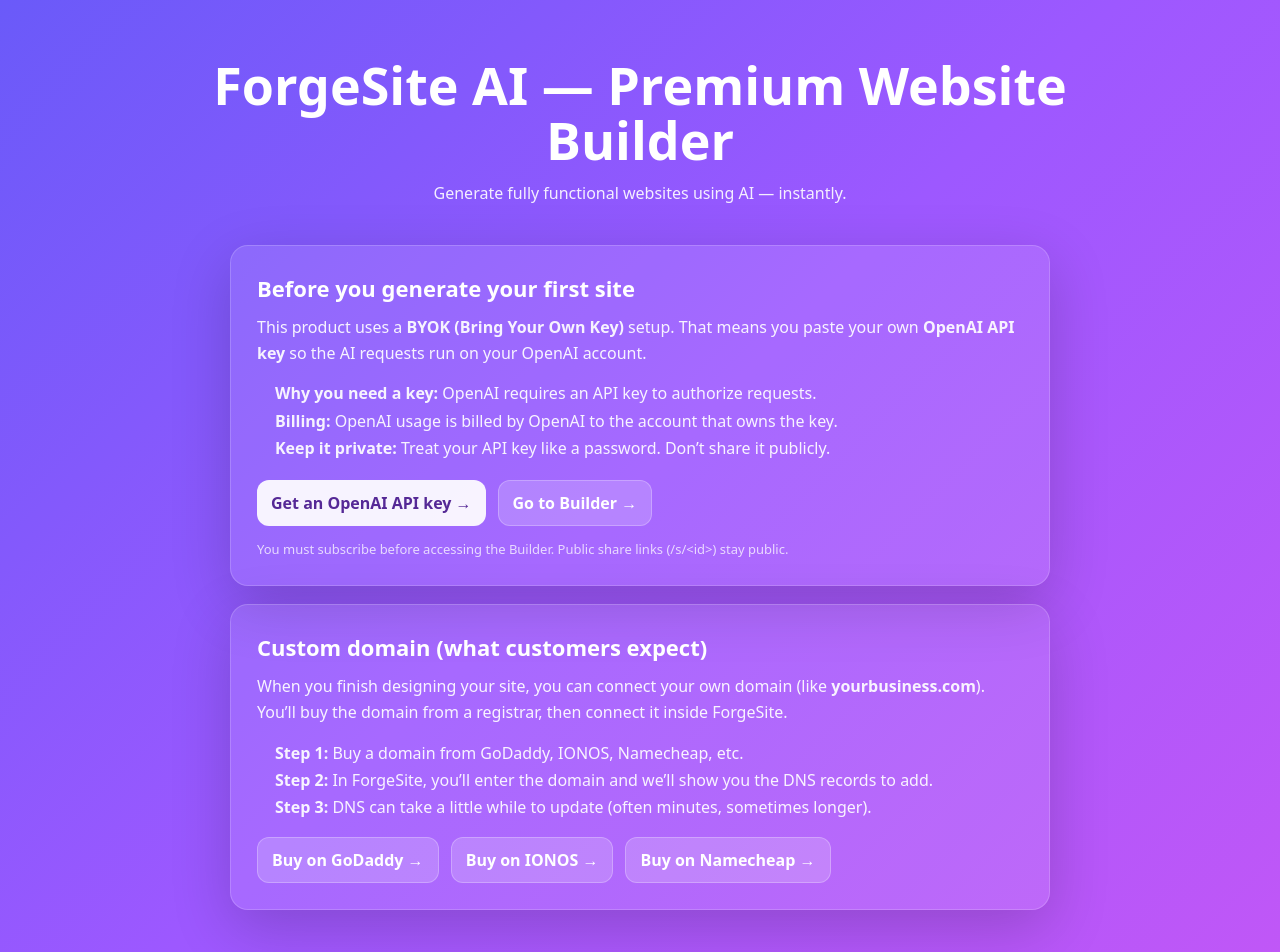
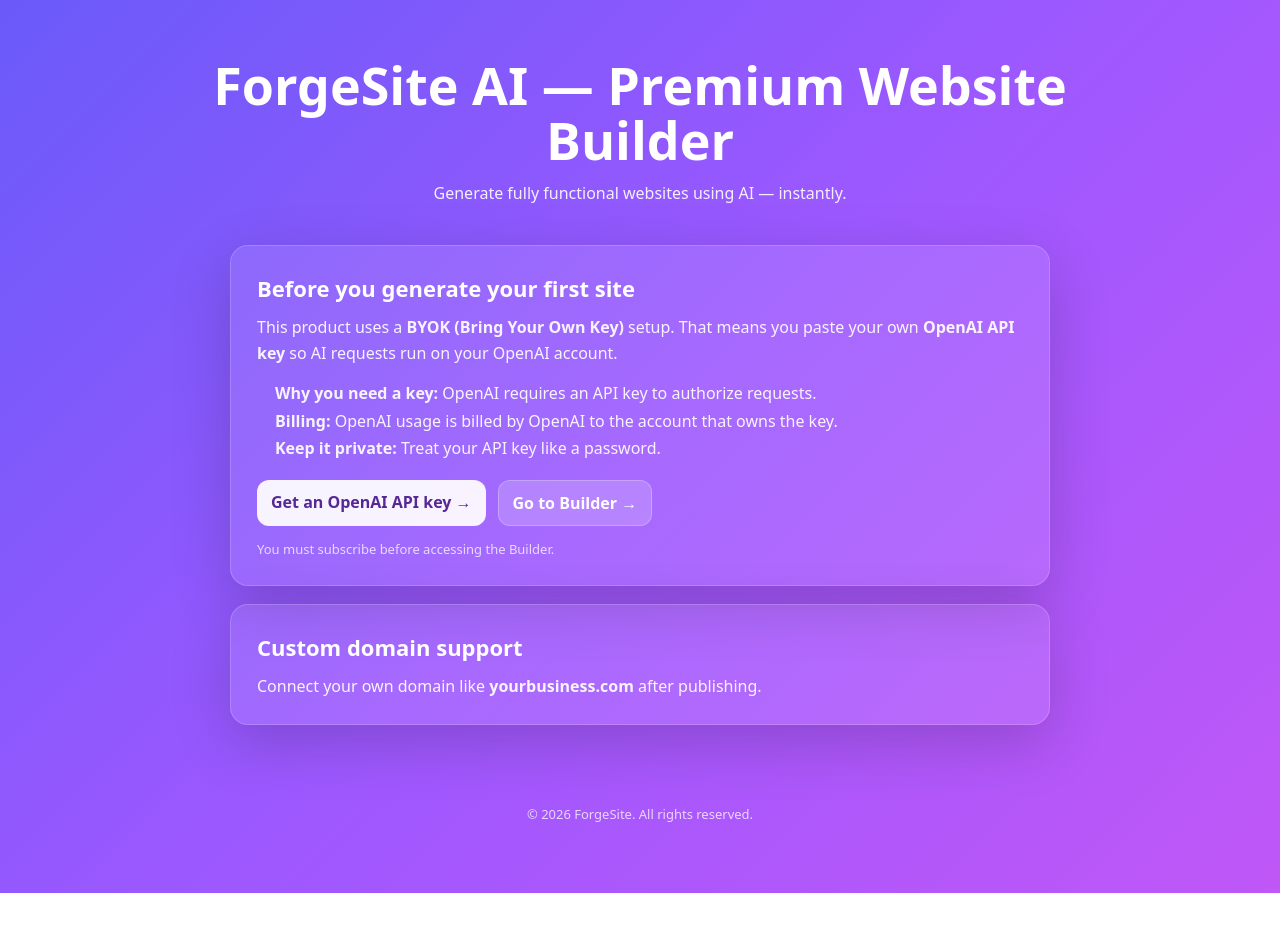
Before and after one commit to blin1124/forgesite, a Next.js app: page / in a window 1280 px wide. Shown: the top 952 px of the page. After the commit the page ends 893 px from the top, so only its background shows below. Built offline with nearby package versions, Linux system fonts and the light colour scheme.

Commit message:
Refactor HomePage layout and update content

```diff
--- a/app/page.tsx
+++ b/app/page.tsx
@@ -1,4 +1,3 @@
-// app/page.tsx
 import Link from "next/link";
 
 export default function HomePage() {
@@ -10,9 +9,12 @@ export default function HomePage() {
           "linear-gradient(135deg, rgb(106, 90, 249), rgb(157, 88, 255), rgb(192, 87, 247))",
         padding: "48px 24px",
         color: "white",
+        display: "flex",
+        flexDirection: "column",
       }}
     >
-      <div style={{ maxWidth: 980, margin: "0 auto" }}>
+      {/* CONTENT */}
+      <div style={{ maxWidth: 980, margin: "0 auto", flex: 1 }}>
         <h1
           style={{
             fontSize: 52,
@@ -48,10 +50,17 @@ export default function HomePage() {
 
           <p style={{ opacity: 0.92, lineHeight: 1.6 }}>
             This product uses a <b>BYOK (Bring Your Own Key)</b> setup. That means you paste your
-            own <b>OpenAI API key</b> so the AI requests run on your OpenAI account.
+            own <b>OpenAI API key</b> so AI requests run on your OpenAI account.
           </p>
 
-          <ul style={{ marginTop: 14, paddingLeft: 18, lineHeight: 1.7, opacity: 0.92 }}>
+          <ul
+            style={{
+              marginTop: 14,
+              paddingLeft: 18,
+              lineHeight: 1.7,
+              opacity: 0.92,
+            }}
+          >
             <li>
               <b>Why you need a key:</b> OpenAI requires an API key to authorize requests.
             </li>
@@ -59,7 +68,7 @@ export default function HomePage() {
               <b>Billing:</b> OpenAI usage is billed by OpenAI to the account that owns the key.
             </li>
             <li>
-              <b>Keep it private:</b> Treat your API key like a password. Don’t share it publicly.
+              <b>Keep it private:</b> Treat your API key like a password.
             </li>
           </ul>
 
@@ -69,9 +78,6 @@ export default function HomePage() {
               target="_blank"
               rel="noreferrer"
               style={{
-                display: "inline-flex",
-                alignItems: "center",
-                gap: 8,
                 padding: "10px 14px",
                 borderRadius: 12,
                 background: "rgba(255,255,255,0.92)",
@@ -83,14 +89,10 @@ export default function HomePage() {
               Get an OpenAI API key →
             </a>
 
-            {/* ✅ THIS IS THE FIX: always go to billing first */}
             <Link
               href="/billing"
               prefetch={false}
               style={{
-                display: "inline-flex",
-                alignItems: "center",
-                gap: 8,
                 padding: "10px 14px",
                 borderRadius: 12,
                 background: "rgba(255,255,255,0.18)",
@@ -104,12 +106,12 @@ export default function HomePage() {
             </Link>
           </div>
 
-          <p style={{ opacity: 0.75, marginTop: 14, fontSize: 13, lineHeight: 1.5 }}>
-            You must subscribe before accessing the Builder. Public share links (/s/&lt;id&gt;) stay public.
+          <p style={{ opacity: 0.75, marginTop: 14, fontSize: 13 }}>
+            You must subscribe before accessing the Builder.
           </p>
         </div>
 
-        {/* Domain instructions */}
+        {/* DOMAIN SECTION */}
         <div
           style={{
             marginTop: 18,
@@ -124,88 +126,16 @@ export default function HomePage() {
           }}
         >
           <h2 style={{ fontSize: 22, fontWeight: 800, marginBottom: 10 }}>
-            Custom domain (what customers expect)
+            Custom domain support
           </h2>
-          <p style={{ opacity: 0.92, lineHeight: 1.6 }}>
-            When you finish designing your site, you can connect your own domain (like{" "}
-            <b>yourbusiness.com</b>). You’ll buy the domain from a registrar, then connect it inside
-            ForgeSite.
+
+          <p style={{ opacity: 0.92 }}>
+            Connect your own domain like <b>yourbusiness.com</b> after publishing.
           </p>
-
-          <ul style={{ marginTop: 14, paddingLeft: 18, lineHeight: 1.7, opacity: 0.92 }}>
-            <li>
-              <b>Step 1:</b> Buy a domain from GoDaddy, IONOS, Namecheap, etc.
-            </li>
-            <li>
-              <b>Step 2:</b> In ForgeSite, you’ll enter the domain and we’ll show you the DNS
-              records to add.
-            </li>
-            <li>
-              <b>Step 3:</b> DNS can take a little while to update (often minutes, sometimes longer).
-            </li>
-          </ul>
-
-          <div style={{ display: "flex", gap: 12, marginTop: 16, flexWrap: "wrap" }}>
-            <a
-              href="https://www.godaddy.com/domains"
-              target="_blank"
-              rel="noreferrer"
-              style={{
-                display: "inline-flex",
-                alignItems: "center",
-                padding: "10px 14px",
-                borderRadius: 12,
-                background: "rgba(255,255,255,0.18)",
-                border: "1px solid rgba(255,255,255,0.25)",
-                color: "white",
-                fontWeight: 800,
-                textDecoration: "none",
-              }}
-            >
-              Buy on GoDaddy →
-            </a>
-            <a
-              href="https://www.ionos.com/domains"
-              target="_blank"
-              rel="noreferrer"
-              style={{
-                display: "inline-flex",
-                alignItems: "center",
-                padding: "10px 14px",
-                borderRadius: 12,
-                background: "rgba(255,255,255,0.18)",
-                border: "1px solid rgba(255,255,255,0.25)",
-                color: "white",
-                fontWeight: 800,
-                textDecoration: "none",
-              }}
-            >
-              Buy on IONOS →
-            </a>
-            <a
-              href="https://www.namecheap.com/domains/"
-              target="_blank"
-              rel="noreferrer"
-              style={{
-                display: "inline-flex",
-                alignItems: "center",
-                padding: "10px 14px",
-                borderRadius: 12,
-                background: "rgba(255,255,255,0.18)",
-                border: "1px solid rgba(255,255,255,0.25)",
-                color: "white",
-                fontWeight: 800,
-                textDecoration: "none",
-              }}
-            >
-              Buy on Namecheap →
-            </a>
         </div>
       </div>
-      </div>
-    </main>
-  );
-}
+
+      {/* FOOTER — MUST BE INSIDE MAIN */}
       <footer
         style={{
           marginTop: 60,
@@ -213,8 +143,10 @@ export default function HomePage() {
           textAlign: "center",
           fontSize: 13,
           opacity: 0.75,
-    color: "white",
         }}
       >
         © 2026 ForgeSite. All rights reserved.
       </footer>
+    </main>
+  );
+}
```
Lines whose indentation alone changed are shown as unchanged.
